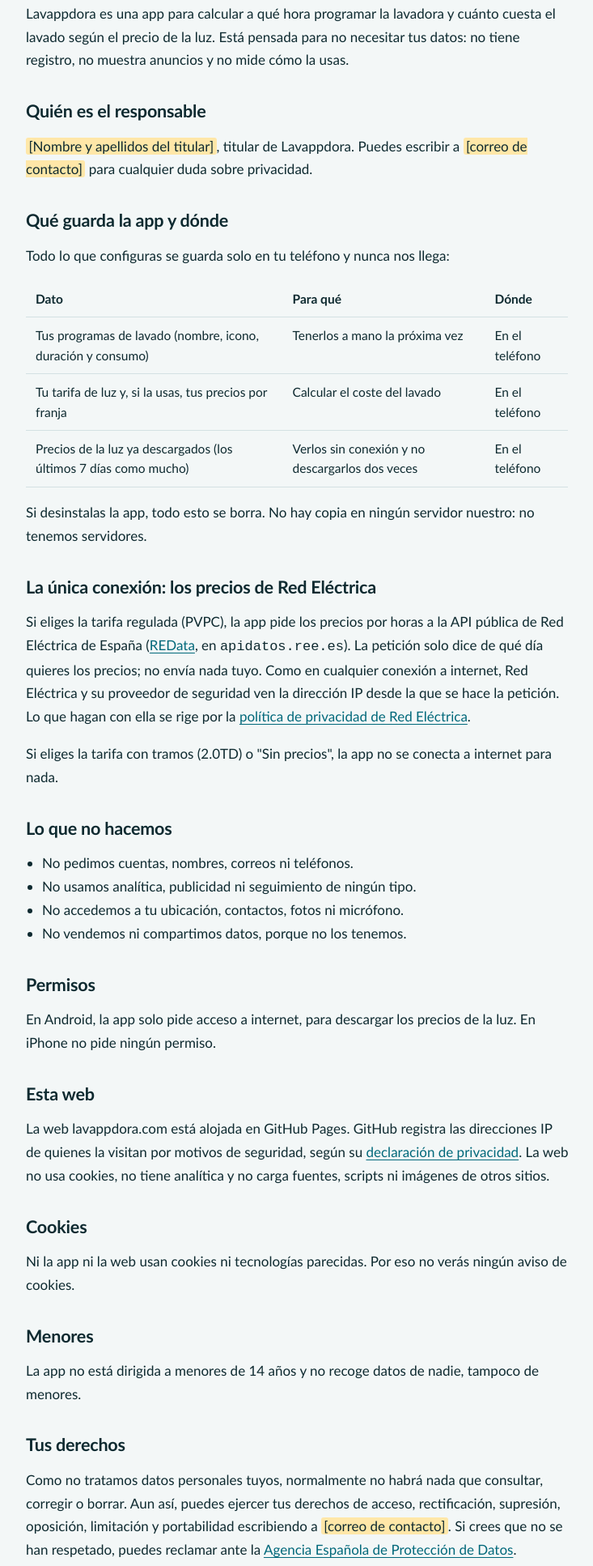
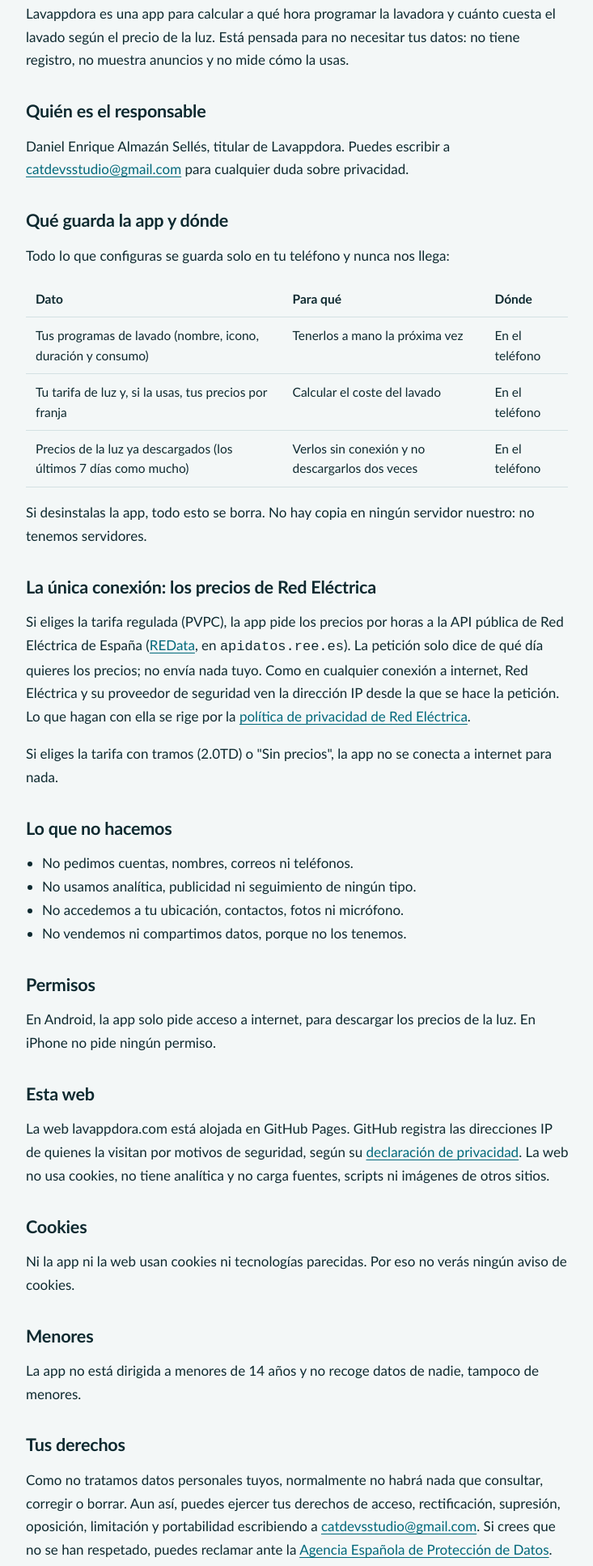
Before and after one commit to DanielAlmazan/lavappdora-web, a plain HTML site: page privacidad.html in a window 1280 px wide. Shown: the part 246-2180 px from the top of the page at 81% size, without its empty margins (48-781 px from the left). Drawn offline with Linux system fonts and the light colour scheme.

Commit message:
Datos del titular y correo de contacto en las páginas legales
Falta el NIF en el aviso legal.

Co-Authored-By: Claude Opus 5.5 <noreply@anthropic.com>

```diff
--- a/privacidad.html
+++ b/privacidad.html
@@ -27,7 +27,7 @@
         <p>Lavappdora es una app para calcular a qué hora programar la lavadora y cuánto cuesta el lavado según el precio de la luz. Está pensada para no necesitar tus datos: no tiene registro, no muestra anuncios y no mide cómo la usas.</p>
 
         <h2>Quién es el responsable</h2>
-        <p><span class="pendiente">[Nombre y apellidos del titular]</span>, titular de Lavappdora. Puedes escribir a <span class="pendiente">[correo de contacto]</span> para cualquier duda sobre privacidad.</p>
+        <p>Daniel Enrique Almazán Sellés, titular de Lavappdora. Puedes escribir a <a href="mailto:catdevsstudio@gmail.com">catdevsstudio@gmail.com</a> para cualquier duda sobre privacidad.</p>
 
         <h2>Qué guarda la app y dónde</h2>
         <p>Todo lo que configuras se guarda solo en tu teléfono y nunca nos llega:</p>
@@ -66,7 +66,7 @@
         <p>La app no está dirigida a menores de 14 años y no recoge datos de nadie, tampoco de menores.</p>
 
         <h2>Tus derechos</h2>
-        <p>Como no tratamos datos personales tuyos, normalmente no habrá nada que consultar, corregir o borrar. Aun así, puedes ejercer tus derechos de acceso, rectificación, supresión, oposición, limitación y portabilidad escribiendo a <span class="pendiente">[correo de contacto]</span>. Si crees que no se han respetado, puedes reclamar ante la <a href="https://www.aepd.es">Agencia Española de Protección de Datos</a>.</p>
+        <p>Como no tratamos datos personales tuyos, normalmente no habrá nada que consultar, corregir o borrar. Aun así, puedes ejercer tus derechos de acceso, rectificación, supresión, oposición, limitación y portabilidad escribiendo a <a href="mailto:catdevsstudio@gmail.com">catdevsstudio@gmail.com</a>. Si crees que no se han respetado, puedes reclamar ante la <a href="https://www.aepd.es">Agencia Española de Protección de Datos</a>.</p>
 
         <h2>Cambios</h2>
         <p>Si la app empieza a tratar algún dato nuevo, actualizaremos esta política antes de publicar esa versión y cambiaremos la fecha de arriba.</p>
```
Also changed, not shown: aviso-legal.html (+2 -2 lines), condiciones.html (+1 -1 lines).
